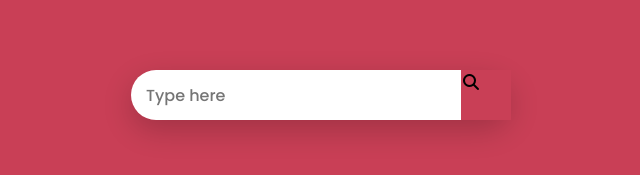
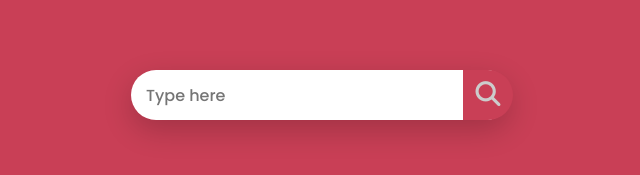
Before and after one commit to pikaPush/search-box, a plain HTML site: page index.html in a window 1280 px wide. Shown: the part 305-480 px from the top of the page, 319-959 px from the left. Drawn offline with Linux system fonts and the light colour scheme.

Commit message:
Style: Refine search button appearance
Added asymmetric border-radius (0 30px 30px 0) to match the input field,
centered the text, adjusted line-height to 50px, and increased font size
to 25px. Applied light gray text color (#ccc) for better contrast.

```diff
--- a/style.css
+++ b/style.css
@@ -45,9 +45,14 @@ body {
 
 .box .search-box .search {
   position: absolute;
-  right: 0;
+  right: -2px;
   top: 0;
   width: 50px;
   background-color: #c93f56;
   height: 100%;
+  border-radius: 0 30px 30px 0;
+  text-align: center;
+  line-height: 50px;
+  font-size: 25px;
+  color: #ccc;
 }
```
